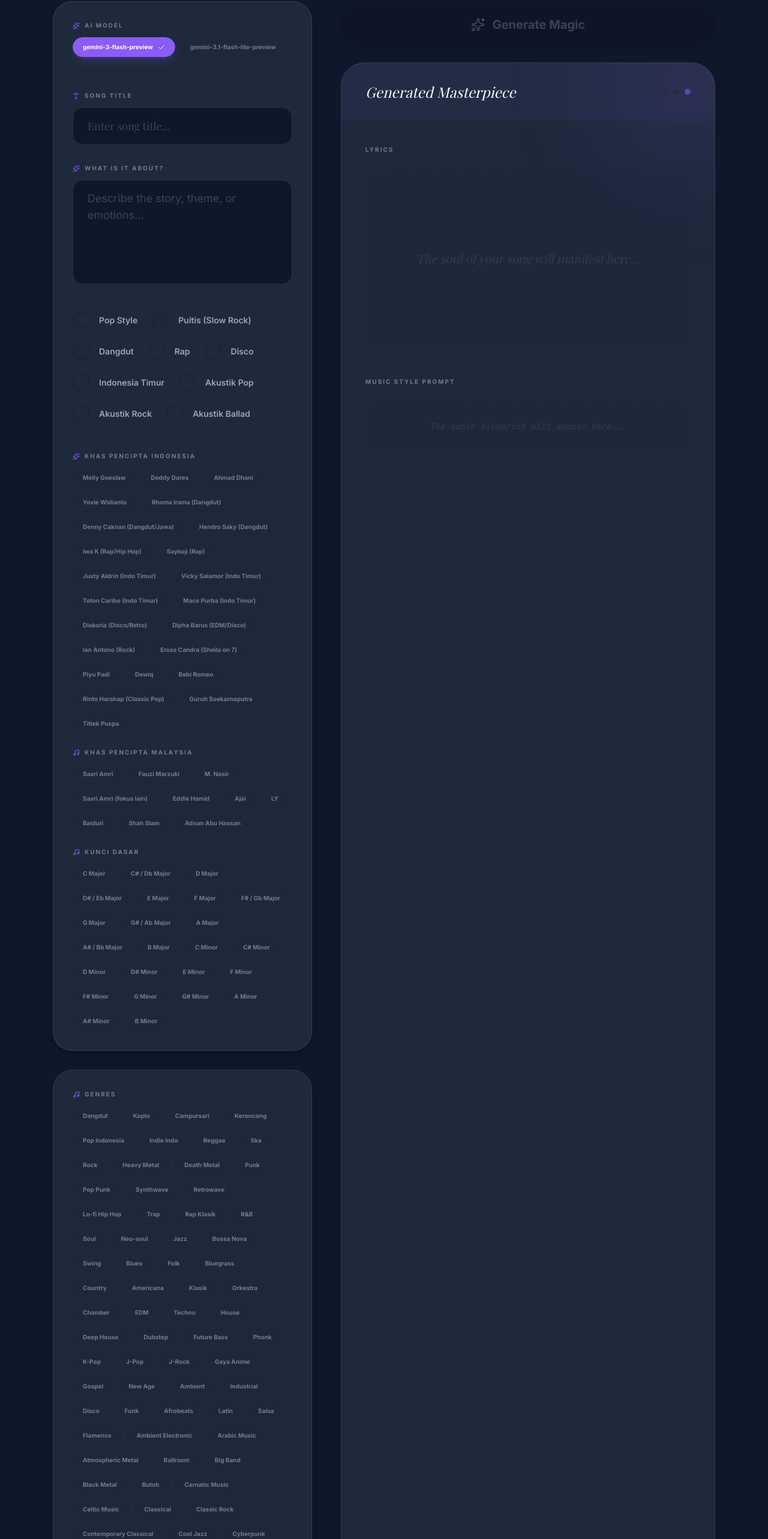
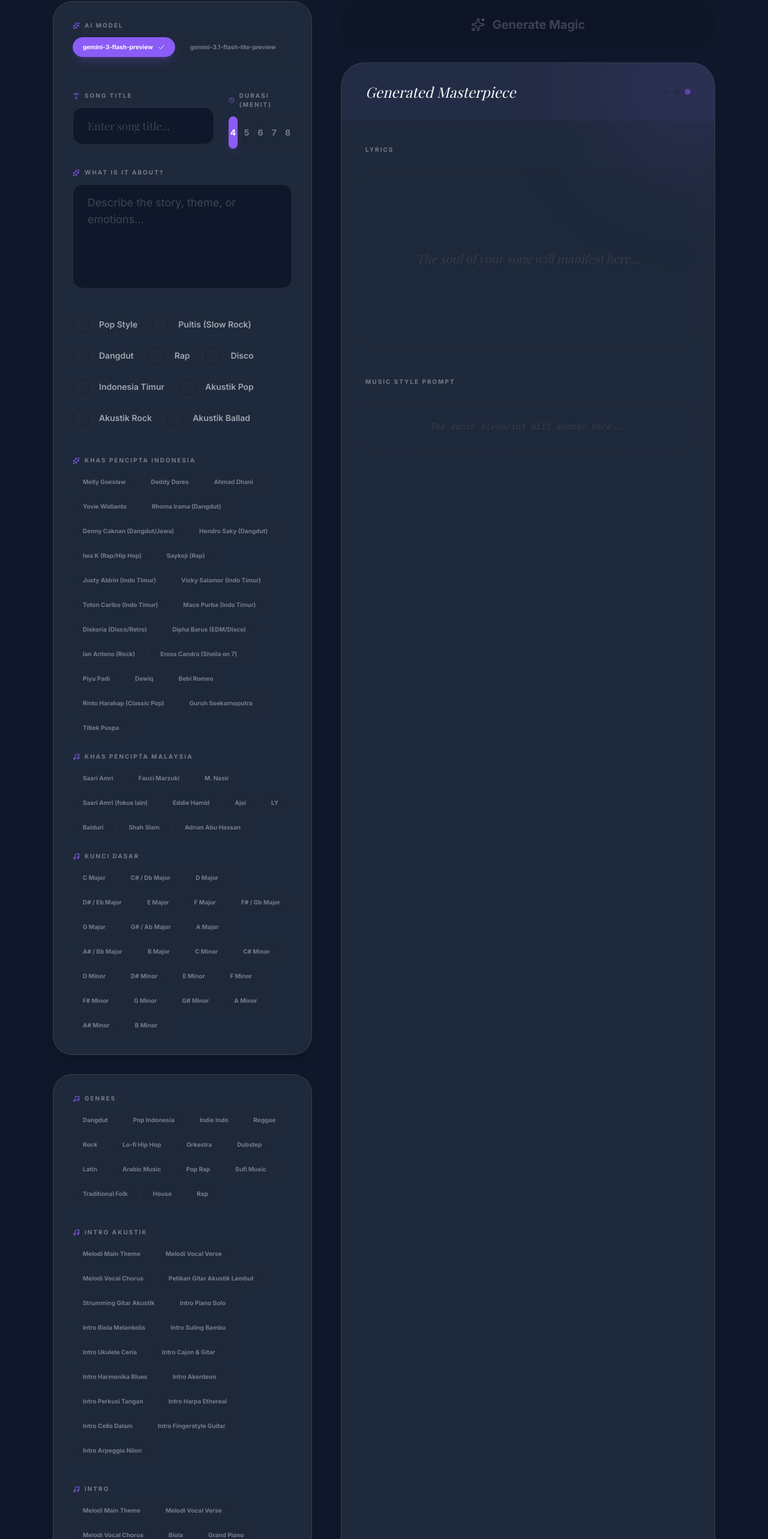
Before and after one commit to alimaksum8/APLIKASI-PENCIPTA-LAGU, a React (Vite) app: page / in a window 1280 px wide. Shown: the part 190-2756 px from the top of the page at 60% size. Built offline with nearby package versions, Linux system fonts and the light colour scheme; a web font is replaced by a local one.

Commit message:
feat: Remove redundant genre list
Removes the extensive and outdated list of genres from the application's genre selection component. This simplifies the UI and prepares for a more dynamic or curated genre selection in the future.

```diff
--- a/src/App.tsx
+++ b/src/App.tsx
@@ -26,35 +26,9 @@ function cn(...inputs: ClassValue[]) {
 }
 
 const GENRES = [
-  "Dangdut", "Koplo", "Campursari", "Keroncong", "Pop Indonesia", "Indie Indo",
-  "Reggae", "Ska", "Rock", "Heavy Metal", "Death Metal", "Punk", "Pop Punk",
-  "Synthwave", "Retrowave", "Lo-fi Hip Hop", "Trap", "Rap Klasik", "R&B", "Soul",
-  "Neo-soul", "Jazz", "Bossa Nova", "Swing", "Blues", "Folk", "Bluegrass",
-  "Country", "Americana", "Klasik", "Orkestra", "Chamber", "EDM", "Techno",
-  "House", "Deep House", "Dubstep", "Future Bass", "Phonk", "K-Pop", "J-Pop",
-  "J-Rock", "Gaya Anime", "Gospel", "New Age", "Ambient", "Industrial", "Disco",
-  "Funk", "Afrobeats", "Latin", "Salsa", "Flamenco",
-  "Ambient Electronic", "Arabic Music", "Atmospheric Metal", "Ballroom", "Big Band",
-  "Black Metal", "Butoh", "Carnatic Music", "Celtic Music", "Classical",
-  "Classic Rock", "Contemporary Classical", "Cool Jazz", "Cyberpunk", "Dance Pop",
-  "Dark Ambient", "Deathcore", "Delta Blues", "Doom Metal", "Electronic",
-  "Electronic Rock", "Electropop", "Ethereal", "Experimental Metal",
-  "Experimental Rock", "Film Score", "Future Garage", "Future House", "Gagaku",
-  "Glitch Hop", "Glitch Pop", "Gregorian Chant", "Hardstyle", "Hindustani",
-  "Hindustani Folk", "Hip Hop", "Hyper Pop", "Indie Pop", "Intelligent Dance",
-  "Irish Folk", "Jazz Fusion", "Jazz Rap", "Kayōkyoku", "Latin Folk", "Latin Pop",
-  "Light Opera", "Mambo", "Melodic Death Metal", "Minimalism", "Minimal Tech",
-  "Modal Jazz", "Mumble Rap", "Musical", "Musique Concrète", "Neo Folk",
-  "Noise Music", "Opera", "Opera Pop", "Piedmont Blues", "Pop", "Pop Rap",
-  "Post-Grunge", "Post-Punk", "Power Metal", "Prayer", "Psychedelic Folk",
-  "Psychedelic Pop", "Psychedelic Rock", "Psychedelic Trance", "Punk Jazz", "Rap",
-  "Rock Opera", "Rogue Theme", "Roots Rock", "Russian Folk", "Samba", "Serialism",
-  "Shamisen", "Sonata", "Sound Collage", "Sound Texture", "Soul Jazz",
-  "Spaghetti Western", "Spiritual", "Steady Rock", "String Quartet", "Sufi Music",
-  "Symphonic Black Metal", "Symphonic Metal", "Symphonic Pop", "Symphonic Rock",
-  "Symphony", "Synth-pop", "Tarab", "Tech House", "Texas Blues", "Thrash Metal",
-  "Traditional Folk", "Troubadour", "TV Theme", "UK Drill", "Vaudeville", "Wave Pop",
-  "West Coast Rap"
+  "Dangdut", "Pop Indonesia", "Indie Indo", "Reggae", "Rock", "Lo-fi Hip Hop",
+  "Orkestra", "Dubstep", "Latin", "Arabic Music", "Pop Rap", "Sufi Music",
+  "Traditional Folk", "House", "Rap"
 ];
 
 const MOODS = [
@@ -183,6 +157,8 @@ const MODELS = [
   "gemini-3.1-flash-lite-preview"
 ];
 
+const DURATIONS = ["4", "5", "6", "7", "8"];
+
 export default function App() {
   const [title, setTitle] = useState('');
   const [about, setAbout] = useState('');
@@ -207,6 +183,7 @@ export default function App() {
   const [creator, setCreator] = useState('');
   const [malaysiaCreator, setMalaysiaCreator] = useState('');
   const [key, setKey] = useState('');
+  const [duration, setDuration] = useState('4');
   const [selectedModel, setSelectedModel] = useState('gemini-3-flash-preview');
 
   // Thematic Intro Modal State
@@ -276,6 +253,7 @@ export default function App() {
         Khas Pencipta Indonesia: ${creator}
         Khas Pencipta Malaysia: ${malaysiaCreator}
         Kunci Dasar: ${key}
+        Durasi: ${duration} menit
 
         INSTRUKSI KHUSUS LIRIK & MUSIK:
         1. Di setiap bagian lirik (Verse, Chorus, Bridge, dll), tambahkan perintah musik dalam kurung di awal baris bagian tersebut.
@@ -398,7 +376,8 @@ export default function App() {
               />
             </div>
 
-            <div className="space-y-3">
+            <div className="grid grid-cols-1 md:grid-cols-3 gap-6">
+              <div className="md:col-span-2 space-y-3">
                 <label className="text-[10px] font-bold uppercase tracking-[0.2em] text-ink/40 flex items-center gap-2">
                   <Type size={12} className="text-accent" /> Song Title
                 </label>
@@ -409,6 +388,29 @@ export default function App() {
                   placeholder="Enter song title..."
                   className="w-full glass-input rounded-2xl px-6 py-4 text-lg font-serif placeholder:text-ink/20 text-ink"
                 />
+              </div>
+
+              <div className="space-y-3">
+                <label className="text-[10px] font-bold uppercase tracking-[0.2em] text-ink/40 flex items-center gap-2">
+                  <Clock size={12} className="text-accent" /> Durasi (Menit)
+                </label>
+                <div className="flex gap-2">
+                  {DURATIONS.map(d => (
+                    <button
+                      key={d}
+                      onClick={() => setDuration(d)}
+                      className={cn(
+                        "flex-1 py-4 rounded-2xl text-sm font-bold transition-all border",
+                        duration === d
+                          ? "bg-accent text-white border-accent shadow-lg shadow-accent/20"
+                          : "bg-black/[0.02] border-black/5 text-ink/40 hover:text-ink hover:bg-black/5"
+                      )}
+                    >
+                      {d}
+                    </button>
+                  ))}
+                </div>
+              </div>
             </div>
 
             <div className="space-y-3">
```
Lines whose indentation alone changed are shown as unchanged.
